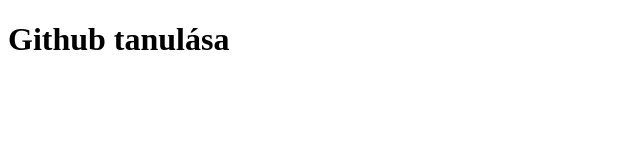
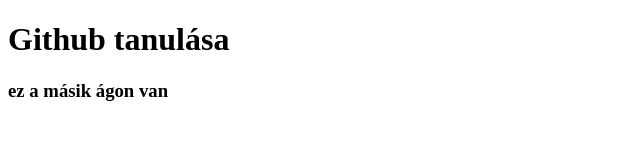
Before and after one commit to abrahi79/ma1, a plain HTML site: page index.html in a window 1280 px wide. Shown: the whole page, without its empty margins (0-640 px from the left). Drawn offline with Linux system fonts and the light colour scheme.

Commit message:
egy új h3

```diff
--- a/index.html
+++ b/index.html
@@ -8,5 +8,6 @@
 </head>
 <body>
     <h1>Github tanulása</h1>
+    <h3>ez a másik ágon van</h3>
 </body>
 </html>
```
